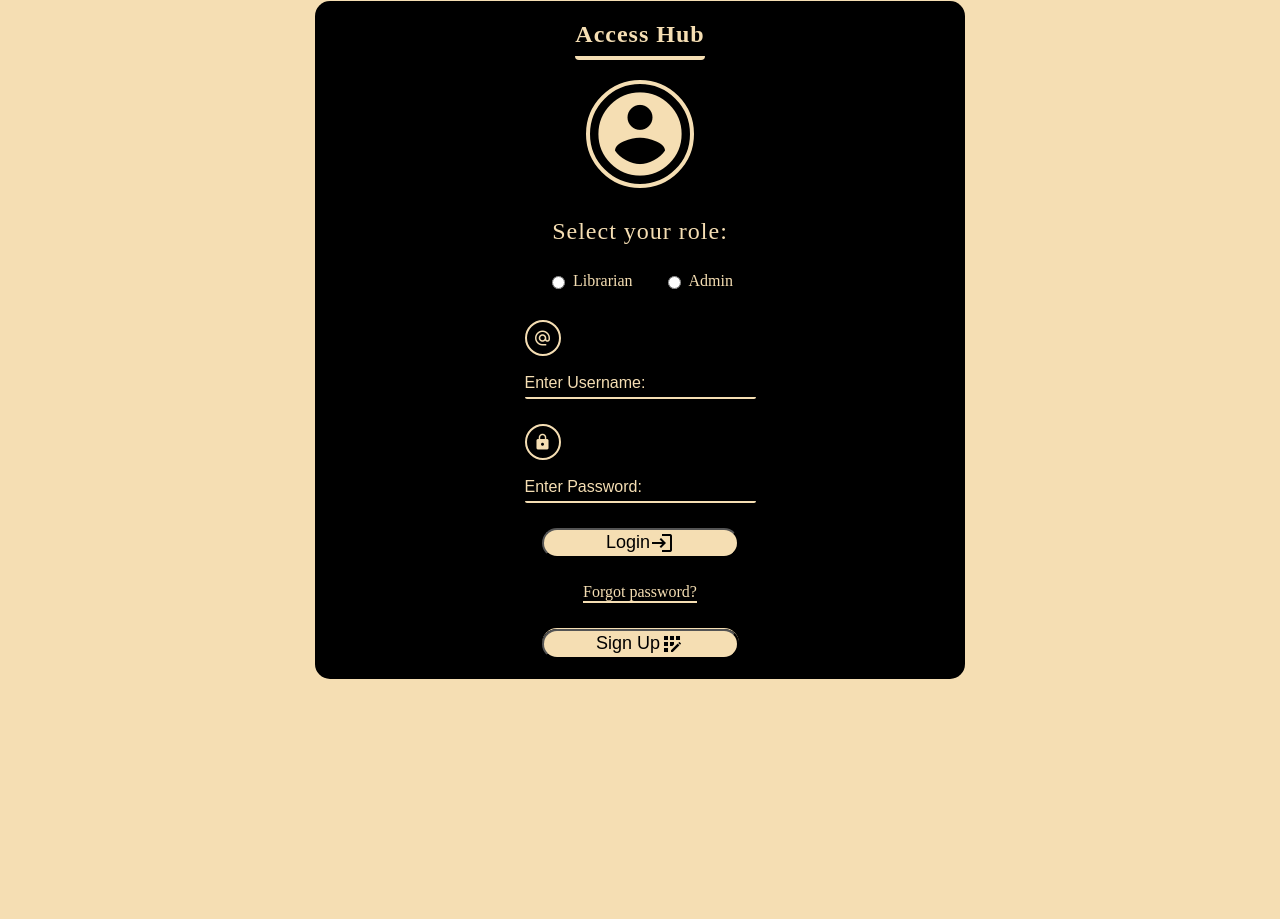
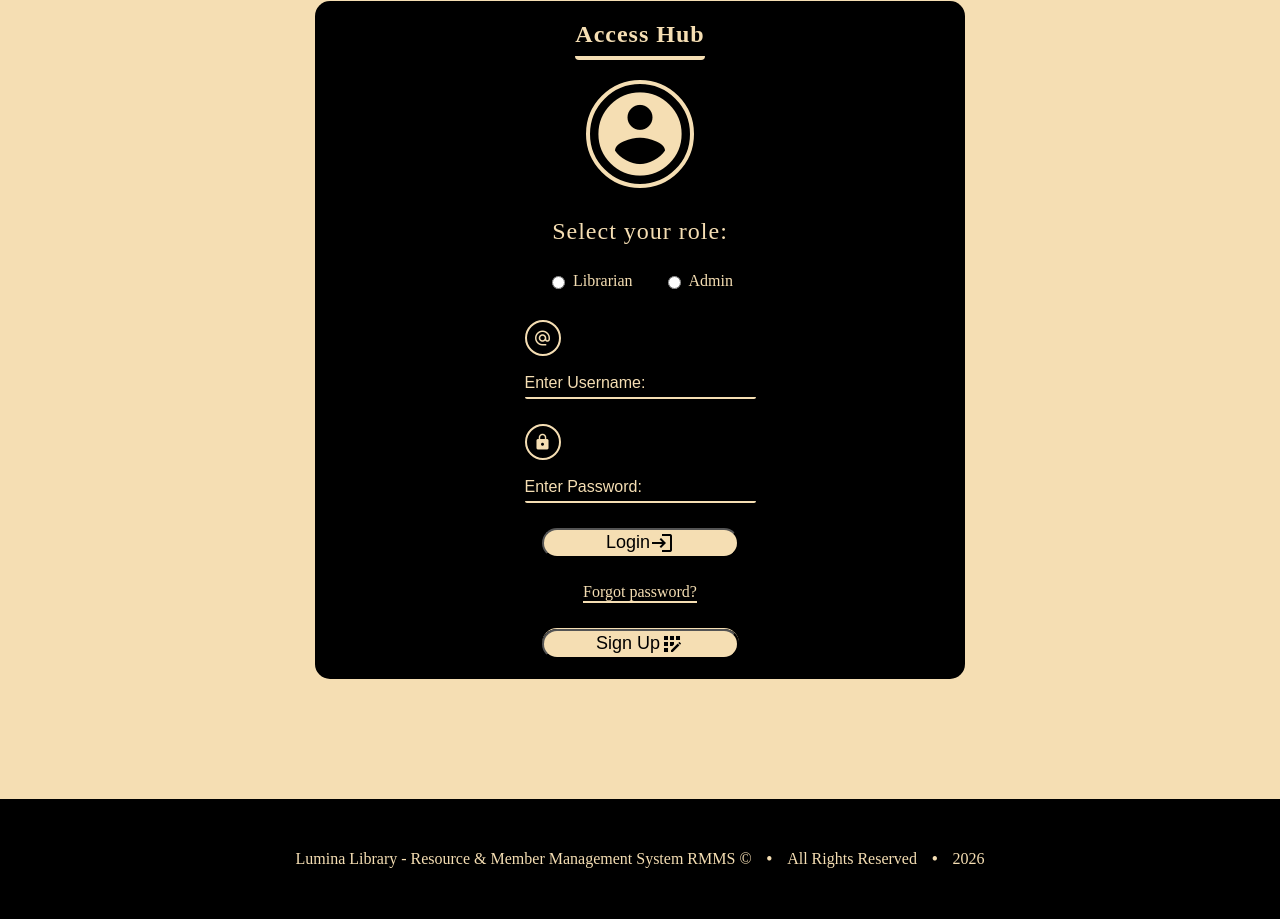
Before and after one commit to Ntebogengmarobela/lumina-library-sdp, a plain HTML site: page index.html in a window 1280 px wide. Shown: the part 239-1158 px from the top of the page. Before the commit the page ends 918 px from the top, so only its background shows below. Drawn offline with Linux system fonts and the light colour scheme.

Commit message:
added footer with styling

```diff
--- a/index.html
+++ b/index.html
@@ -13,7 +13,7 @@
   </head>
   <body>
     <header>
-      <img src="images/bookshelf.png" alt="" />
+      <img src="images/hdbookstack.png" alt="" />
       <!-- <img src="images/hdbookstack.png" alt="" /> -->
       <h1 class="prjt-title">Lumina Library</h1>
     </header>
@@ -63,5 +63,12 @@
         </section>
       </section>
     </main>
+    <footer>
+        <span>Lumina Library - Resource & Member Management System RMMS &copy;</span>
+        <span class="dot">•</span>
+        <span>All Rights Reserved</span>
+        <span class="dot">•</span>
+        <span>2026</span>
+    </footer>
   </body>
 </html>
--- a/styles.css
+++ b/styles.css
@@ -58,6 +58,7 @@ section {
     background-color: rgb(0, 0, 0);
     margin: auto;
     margin-top: 120px;
+    margin-bottom: 120px;
     /* height: 120px; */
     width: 650px;
 }
@@ -205,3 +206,37 @@ section {
     border-radius: 15px;
     font-size: 18px;
 }
+
+footer {
+     display: flex;
+  justify-content: center;
+  align-items: center;
+  text-align: center;
+  gap: 5px;
+  background-color: rgb(0, 0, 0);
+  /* border-bottom: 2px solid rgba(227, 228, 229, 0.6); */
+  height: 120px;
+  width: 100%;
+  box-sizing: border-box;
+  color: rgb(245, 222, 179);
+  margin: 0;
+}
+
+footer > span{
+    color: rgb(245, 222, 179);
+    display: flex;
+    align-items: center;
+
+
+}
+
+.material-icons-copy{
+    font-family: Material Icons;
+    color: rgb(245, 222, 179);
+    font-style: normal;
+}
+.dot {
+    display: inline-block;
+    margin: 0 10px;
+    font-weight: bold;
+}
```
Also changed, not shown: 3 other files.
